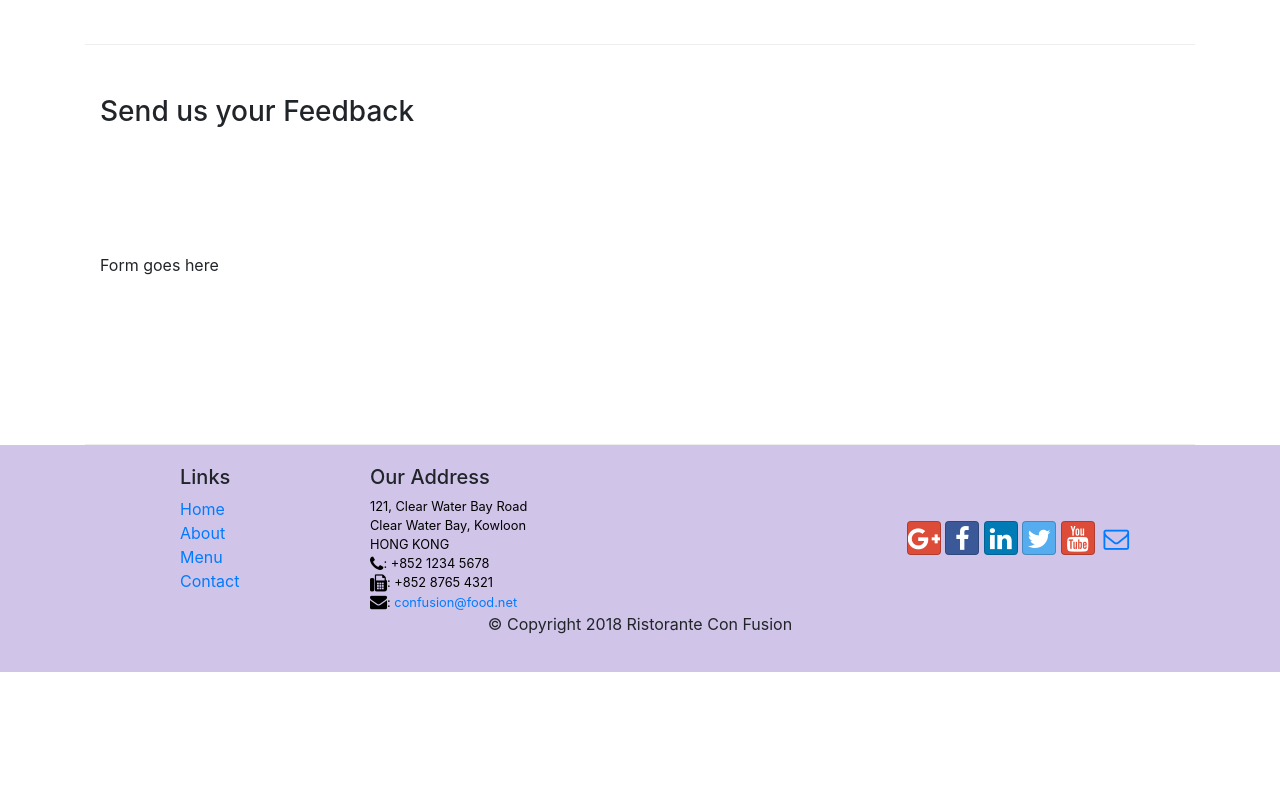
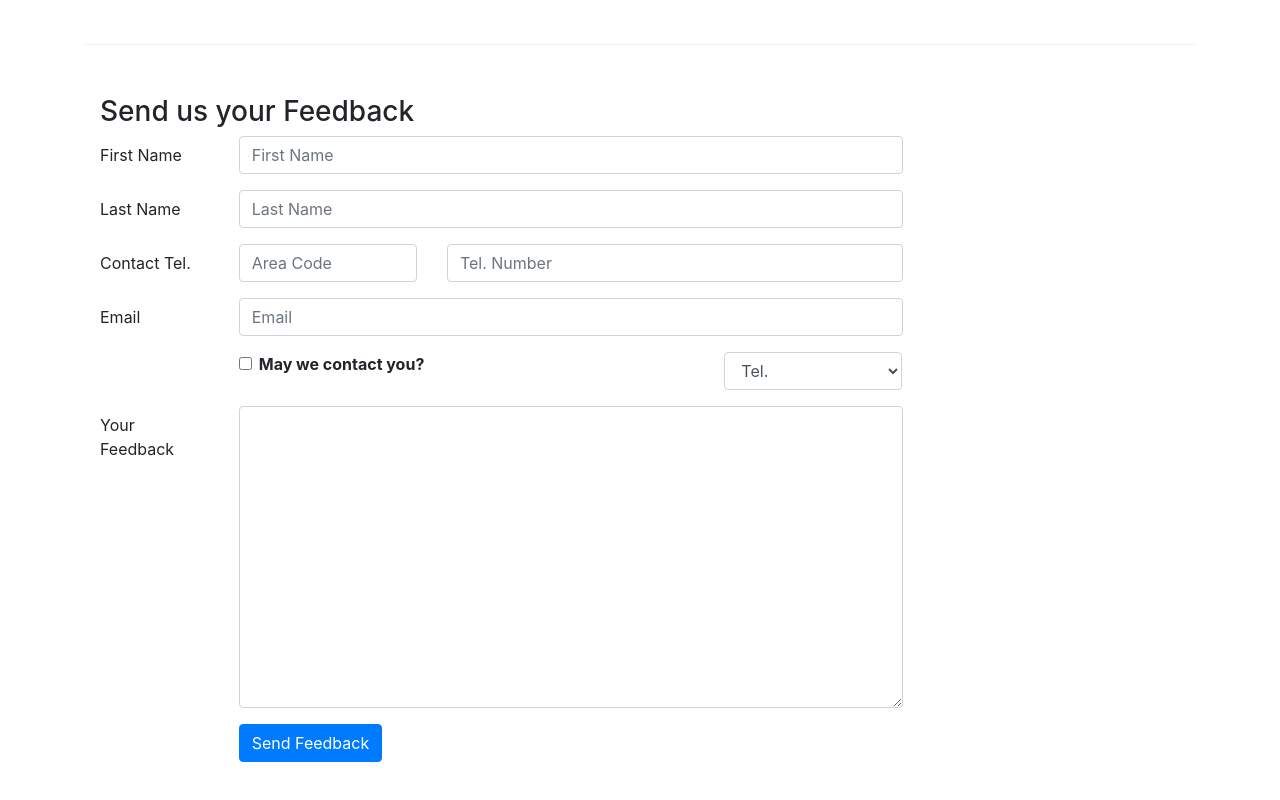
Before and after one commit to RamsesNtibu/Front-End-Bootstrap4, a website: page contactus.html in a window 1280 px wide. Shown: the part 820-1620 px from the top of the page. Before the commit the page ends 1492 px from the top, so only its background shows below. Drawn offline with nearby package versions, Linux system fonts and the light colour scheme.

Commit message:
added a feedback form to contact us (#7)

```diff
--- a/contactus.html
+++ b/contactus.html
@@ -1,19 +1,17 @@
 <!DOCTYPE html>
 <html lang="en">
-
   <head>
-
     <title>Ristorante Con Fusion: About Us</title>
     <!-- Required meta tags always come first -->
-    <meta charset="utf-8">
-    <meta name="viewport" content="width=device-width, initial-scale=1, shrink-to-fit=no">
-    <meta http-equiv="x-ua-compatible" content="ie=edge">
+    <meta charset="utf-8" />
+    <meta name="viewport" content="width=device-width, initial-scale=1, shrink-to-fit=no" />
+    <meta http-equiv="x-ua-compatible" content="ie=edge" />
 
     <!-- Bootstrap CSS -->
-    <link rel="stylesheet" href="node_modules/bootstrap/dist/css/bootstrap.min.css">
-    <link rel="stylesheet" href="node_modules/font-awesome/css/font-awesome.min.css">
-    <link rel="stylesheet" href="node_modules/bootstrap-social/bootstrap-social.css">
-    <link href="css/styles.css" rel="stylesheet">
+    <link rel="stylesheet" href="node_modules/bootstrap/dist/css/bootstrap.min.css" />
+    <link rel="stylesheet" href="node_modules/font-awesome/css/font-awesome.min.css" />
+    <link rel="stylesheet" href="node_modules/bootstrap-social/bootstrap-social.css" />
+    <link href="css/styles.css" rel="stylesheet" />
   </head>
 
   <body>
@@ -25,10 +23,18 @@
         <a class="navbar-brand" href="#">Ristorante Con Fusion</a>
         <div class="collapse navbar-collapse" id="Navbar">
           <ul class="navbar-nav mr-auto">
-                        <li class="nav-item"><a class="nav-link" href="./index.html"><span class="fa fa-home fa-lg"></span> Home</a></li>
-                        <li class="nav-item"><a class="nav-link" href="./aboutus.html"><span class="fa fa-info fa-lg"></span> About</a></li>
-                        <li class="nav-item"><a class="nav-link" href="#"><span class="fa fa-list fa-lg"></span> Menu</a></li>
-                        <li class="nav-item active"><a class="nav-link" href="#"><span class="fa fa-address-card fa-lg"></span> Contact</a></li>
+            <li class="nav-item">
+              <a class="nav-link" href="./index.html"><span class="fa fa-home fa-lg"></span> Home</a>
+            </li>
+            <li class="nav-item">
+              <a class="nav-link" href="./aboutus.html"><span class="fa fa-info fa-lg"></span> About</a>
+            </li>
+            <li class="nav-item">
+              <a class="nav-link" href="#"><span class="fa fa-list fa-lg"></span> Menu</a>
+            </li>
+            <li class="nav-item active">
+              <a class="nav-link" href="#"><span class="fa fa-address-card fa-lg"></span> Contact</a>
+            </li>
           </ul>
         </div>
       </div>
@@ -39,10 +45,12 @@
         <div class="row row-header">
           <div class="col-12 col-sm-6">
             <h1>Ristorante con Fusion</h1>
-                    <p>We take inspiration from the World's best cuisines, and create a unique fusion experience. Our lipsmacking creations will tickle your culinary senses!</p>
+            <p>
+              We take inspiration from the World's best cuisines, and create a unique fusion experience. Our lipsmacking creations will tickle your
+              culinary senses!
+            </p>
           </div>
-                <div class="col-12 col-sm">
-                </div>
+          <div class="col-12 col-sm"></div>
         </div>
       </div>
     </header>
@@ -55,7 +63,7 @@
         </ol>
         <div class="col-12">
           <h3>Contact Us</h3>
-               <hr>
+          <hr />
         </div>
       </div>
 
@@ -66,11 +74,11 @@
         <div class="col-12 col-sm-4 offset-sm-1">
           <h5>Our Address</h5>
           <address style="font-size: 100%">
-		              121, Clear Water Bay Road<br>
-		              Clear Water Bay, Kowloon<br>
-		              HONG KONG<br>
-		              <i class="fa fa-phone"></i>: +852 1234 5678<br>
-		              <i class="fa fa-fax"></i>: +852 8765 4321<br>
+            121, Clear Water Bay Road<br />
+            Clear Water Bay, Kowloon<br />
+            HONG KONG<br />
+            <i class="fa fa-phone"></i>: +852 1234 5678<br />
+            <i class="fa fa-fax"></i>: +852 8765 4321<br />
             <i class="fa fa-envelope"></i>:
             <a href="mailto:confusion@food.net">confusion@food.net</a>
           </address>
@@ -92,12 +100,67 @@
           <h3>Send us your Feedback</h3>
         </div>
         <div class="col-12 col-md-9">
-                Form goes here
-            </div>
-             <div class="col-12 col-md">
+          <form action="">
+            <div class="form-group row">
+              <label for="firstname" class="col-md-2 col-form-label">First Name</label>
+              <div class="col-md-10">
+                <input type="text" class="form-control" id="firstname" name="firstname" placeholder="First Name" />
               </div>
             </div>
-
+            <div class="form-group row">
+              <label for="lastname" class="col-md-2 col-form-label">Last Name</label>
+              <div class="col-md-10">
+                <input type="text" class="form-control" id="lastname" name="lastname" placeholder="Last Name" />
+              </div>
+            </div>
+            <div class="form-group row">
+              <label for="telnum" class="col-12 col-md-2 col-form-label">Contact Tel.</label>
+              <div class="col-5 col-md-3">
+                <input type="tel" class="form-control" id="areacode" name="areacode" placeholder="Area Code" />
+              </div>
+              <div class="col-7 col-md-7">
+                <input type="tel" class="form-control" id="telnum" name="telnum" placeholder="Tel. Number" />
+              </div>
+            </div>
+            <div class="form-group row">
+              <label for="emailid" class="col-md-2 col-form-label">Email</label>
+              <div class="col-md-10">
+                <input type="email" class="form-control" id="emailid" name="emailid" placeholder="Email" />
+              </div>
+            </div>
+            <div class="form-group row">
+                <div class="col-md-6 offset-md-2">
+                    <div class="form-check">
+                        <input type="checkbox" class="form-check-input" id="approve" name="approve"  value="" placeholder="Email" />
+                        <label class="form-check-label" for="approve">
+                            <strong>May we contact you?</strong>
+                        </label>
+                    </div>
+                </div>
+                <div class="col-md-3 offset-md-1">
+                    <select class="form-control">
+                        <option>Tel.</option>
+                        <option>Email</option>
+                    </select>
+                </div>
+              </div>
+              <div class="form-group row">
+                <label for="feedback" class="col-md-2 col-form-label">Your Feedback</label>
+                <div class="col-md-10">
+                  <textarea type="email" class="form-control" id="feedback" name="feedback" rows="12" ></textarea>
+                </div>
+              </div>
+              <div class="form-group row">
+                  <div class="offset-md-2 col-md-10">
+                      <button type="submit" class="btn btn-primary">
+                          Send Feedback
+                      </button>
+                  </div>
+              </div>
+          </form>
+        </div>
+        <div class="col-12 col-md"></div>
+      </div>
     </div>
 
     <footer class="footer">
@@ -115,11 +178,11 @@
           <div class="col-7 col-sm-5">
             <h5>Our Address</h5>
             <address>
-		              121, Clear Water Bay Road<br>
-		              Clear Water Bay, Kowloon<br>
-		              HONG KONG<br>
-                      <i class="fa fa-phone fa-lg"></i>: +852 1234 5678<br>
-                      <i class="fa fa-fax fa-lg"></i>: +852 8765 4321<br>
+              121, Clear Water Bay Road<br />
+              Clear Water Bay, Kowloon<br />
+              HONG KONG<br />
+              <i class="fa fa-phone fa-lg"></i>: +852 1234 5678<br />
+              <i class="fa fa-fax fa-lg"></i>: +852 8765 4321<br />
               <i class="fa fa-envelope fa-lg"></i>:
               <a href="mailto:confusion@food.net">confusion@food.net</a>
             </address>
@@ -147,5 +210,4 @@
     <script src="node_modules/popper.js/dist/umd/popper.min.js"></script>
     <script src="node_modules/bootstrap/dist/js/bootstrap.min.js"></script>
   </body>
-
 </html>
```
Lines whose indentation alone changed are shown as unchanged.
